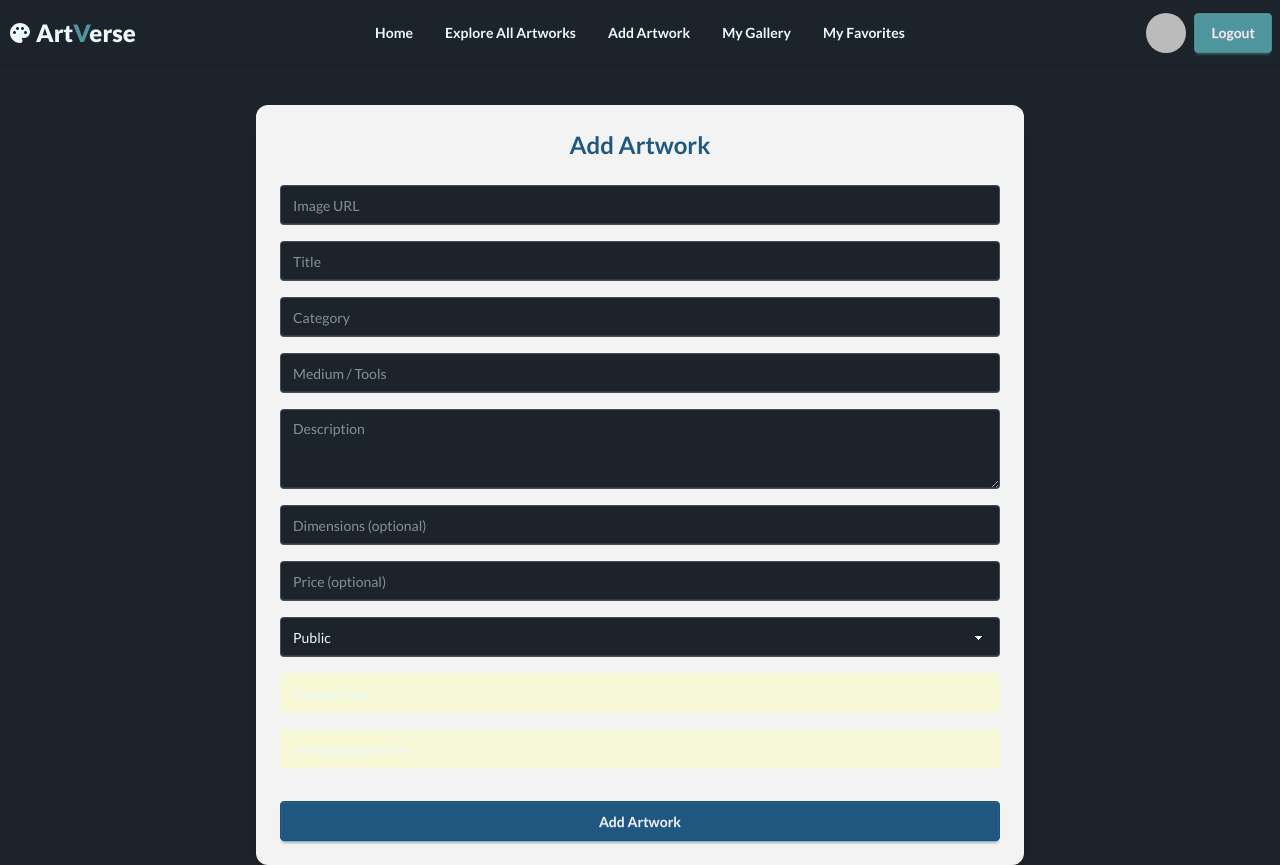
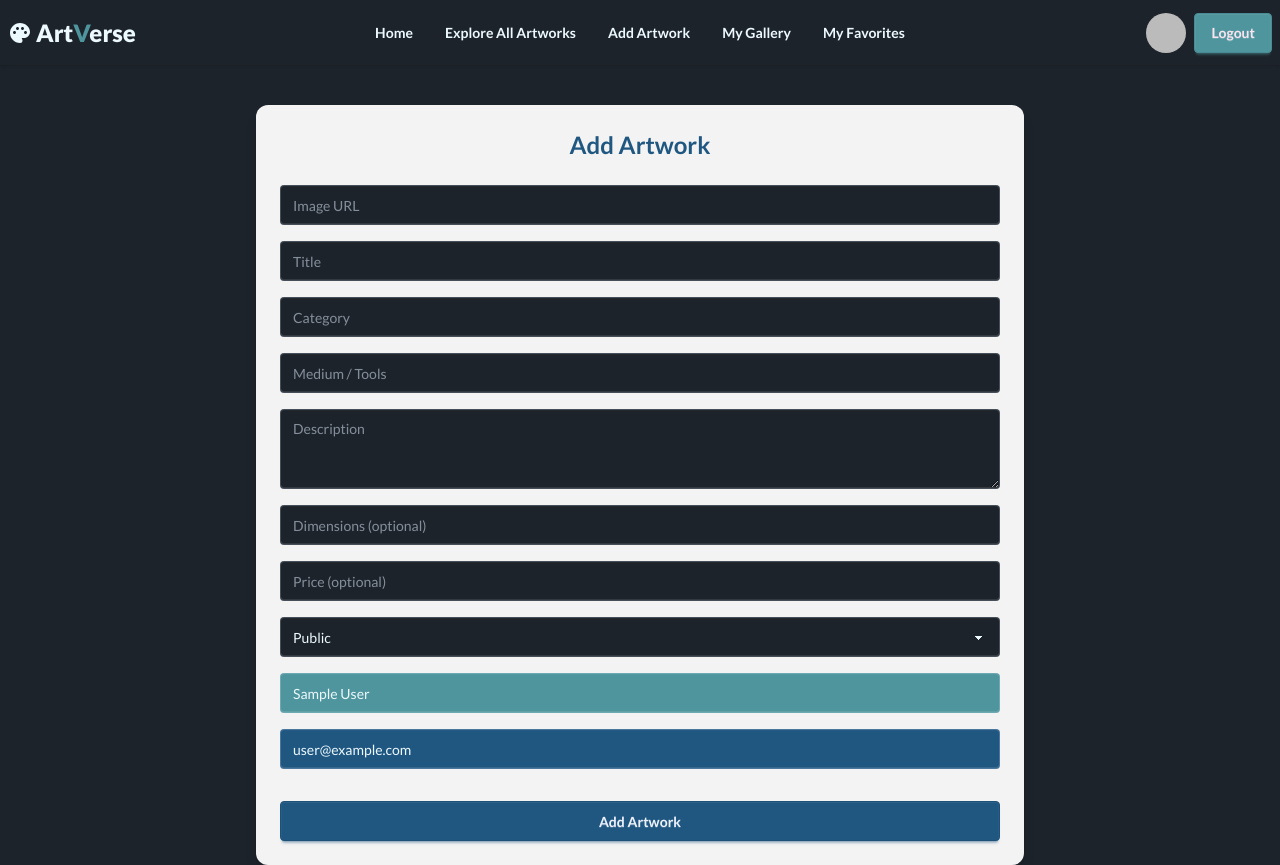
Before and after one commit to SadiaHaque05/assignment-10-client, a React (Vite) app: page /addArt in a window 1280 px wide. Built offline with nearby package versions, Linux system fonts and the light colour scheme; no server answers; sample sign-in values are in the browser's storage.

Commit message:
update some data

```diff
--- a/src/Components/AddArtwork/AddArtwork.jsx
+++ b/src/Components/AddArtwork/AddArtwork.jsx
@@ -44,8 +44,6 @@ const AddArtwork = () => {
 
   const handleChange = (e) => {
     const { name, value } = e.target;
-
-    // update fields manually
     if (name === "image") setArtwork({ ...artwork, image: value });
     else if (name === "title") setArtwork({ ...artwork, title: value });
     else if (name === "category") setArtwork({ ...artwork, category: value });
@@ -176,13 +174,13 @@ const AddArtwork = () => {
           type="text"
           value={artwork.artistName}
           readOnly
-          className="input input-bordered w-full bg-base-300 dark:bg-base-200"
+          className="input input-bordered w-full bg-secondary dark:primary"
         />
         <input
           type="text"
           value={artwork.artistEmail}
           readOnly
-          className="input input-bordered w-full bg-base-300 dark:bg-base-200"
+          className="input input-bordered w-full bg-primary dark:bg-secondary"
         />
         <button type="submit" className="btn btn-primary w-full mt-4">
           Add Artwork
```
